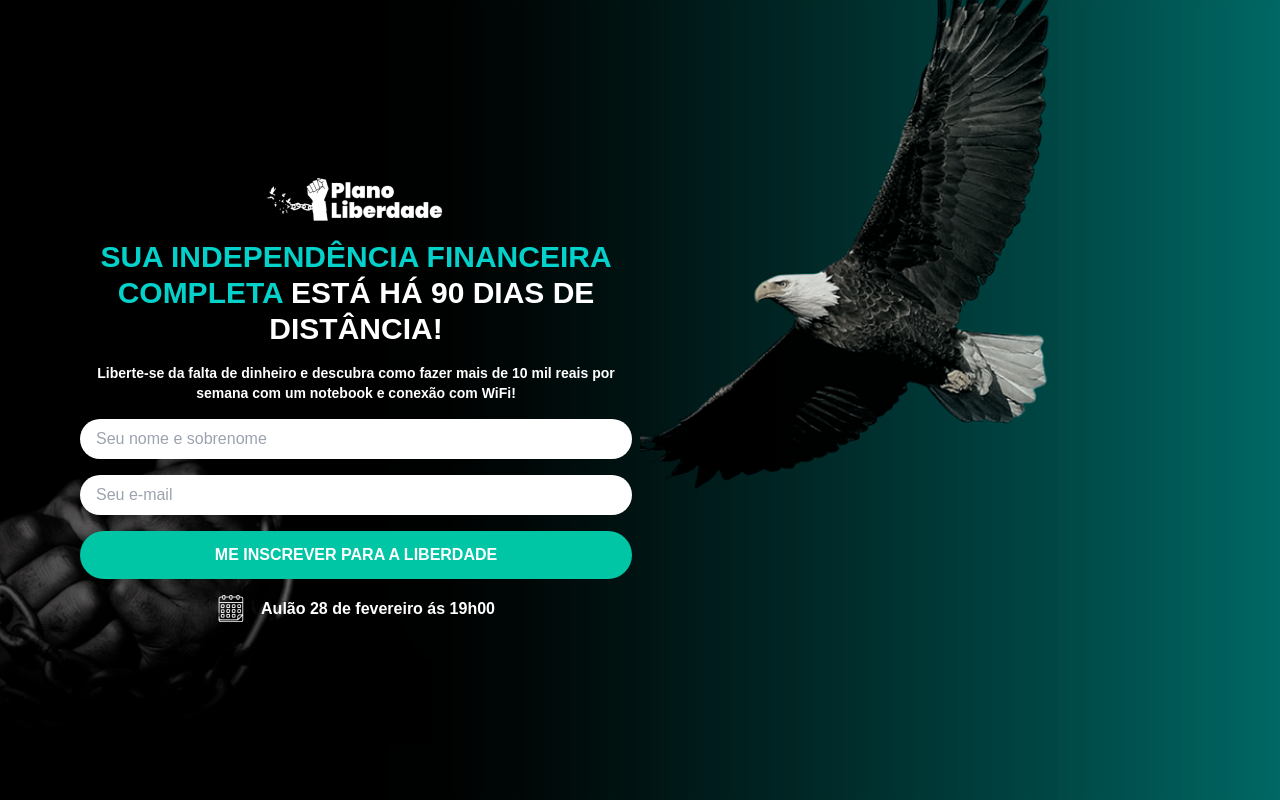
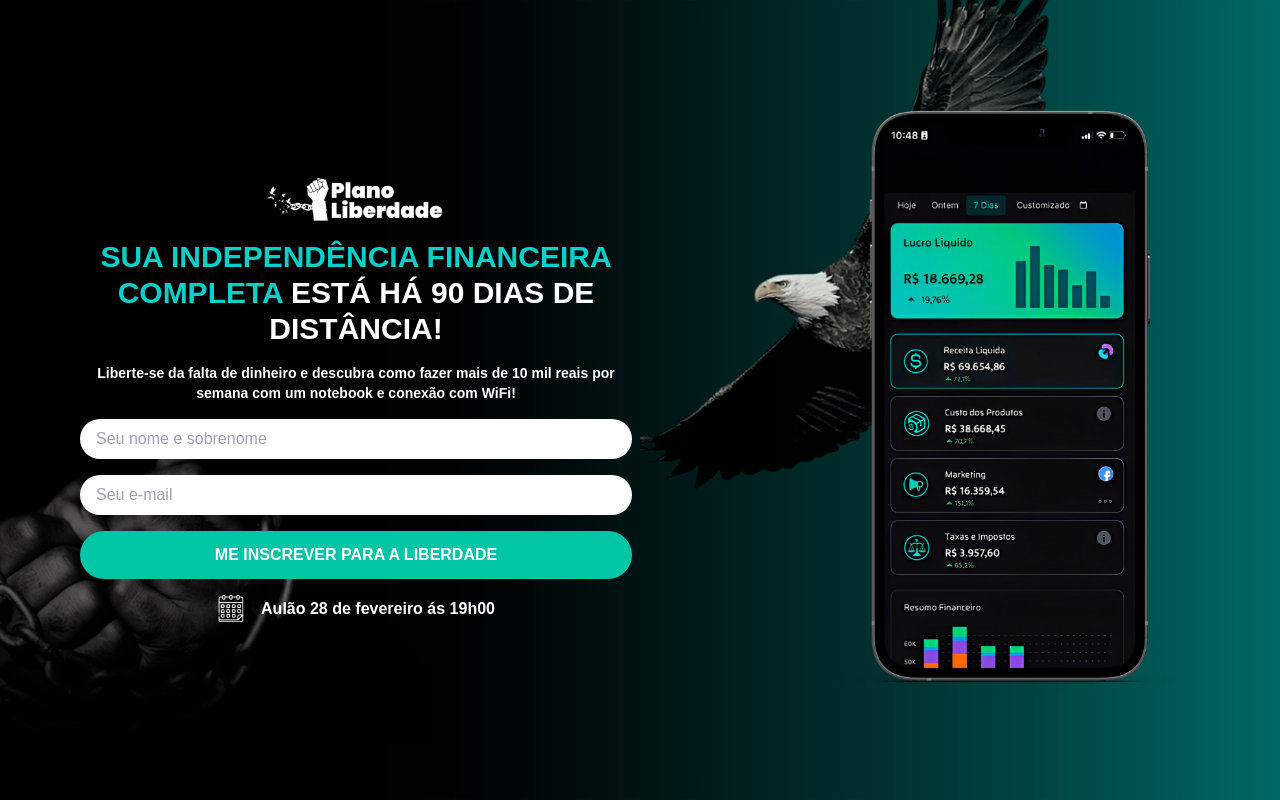
Before and after one commit to Jmarcelo97/lp-rodrigo-rocha-baia, a Next.js app: page / in a window 1280 px wide. Built offline with nearby package versions, Linux system fonts and the light colour scheme; no server answers.

Commit message:
Adicionado o mockup novamente

```diff
--- a/src/components/Home/Mockup.tsx
+++ b/src/components/Home/Mockup.tsx
@@ -4,7 +4,7 @@ import MockupImage from "../../assets/images/mockup.png";
 
 export function Mockup() {
     return (
-        <div className="mt-16 sm:mt-0 flex items-center justify-center w-full">
+        <div className="mt-16 sm:mt-0 hidden sm:flex items-center justify-center w-full">
             <Image
                 src={MockupImage}
                 alt="Mockup Plano Liberdade"
--- a/src/pages/index.tsx
+++ b/src/pages/index.tsx
@@ -11,6 +11,7 @@ export default function Home() {
             <main className="bg-mobile sm:bg-home 2xl:bg-home-xl bg-no-repeat bg-center bg-cover h-screen w-screen">
                 <div className="flex flex-col sm:grid sm:grid-cols-2 h-full w-full max-w-6xl mx-auto gap-4 p-4">
                     <HomeForm />
+                    <Mockup />
                 </div>
             </main>
         </>
```
